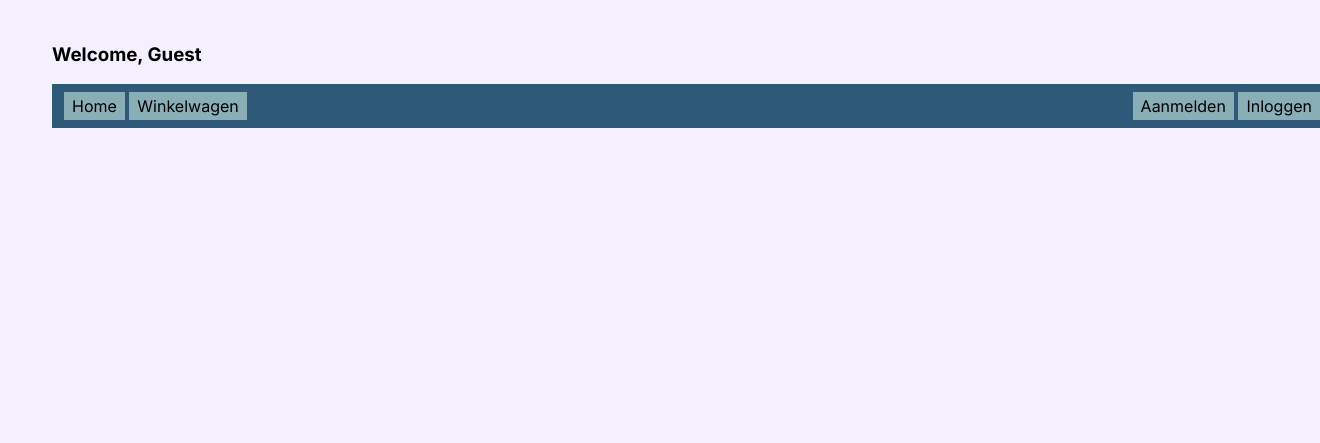
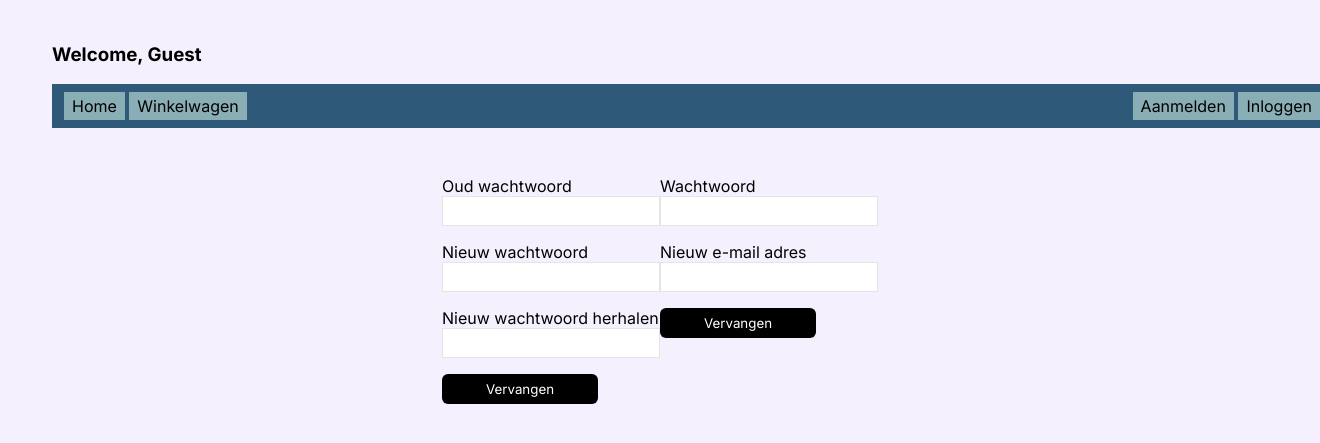
Before and after one commit to NikkieDev/Webshop-project__school, a PHP site: page /user/instellingen.php in a window 1320 px wide. Shown: the top 443 px of the page. Run offline with PHP 8.4, Linux system fonts and the light colour scheme; data comes from the database, SQL or seed files in the repository.

Commit message:
e-mail & password reset

```diff
--- a/features.txt
+++ b/features.txt
@@ -28,10 +28,12 @@ Nav everywhere
 
 To do for all inputs:
 Security, htmlspecialchars, don't trust user!!!
+CSRF?
 
 also must:
 product categories
 
 could have:
+Mailing functionality
 order Ajax folder into subdirectories to clean the URL (/order/cancel.php instead of cancelOrder.php)
 rebuild ajax js functions into a more organized ajax.js with possible HTTP Client
--- a/src/account-aanmaken.php
+++ b/src/account-aanmaken.php
@@ -40,7 +40,6 @@ if ($_SERVER['REQUEST_METHOD'] === 'POST') {
     <meta charset="UTF-8">
     <meta name="viewport" content="width=device-width, initial-scale=1.0">
     <link rel="stylesheet" href="/css/lib.css">
-    <!-- <link rel="stylesheet" href="/css/account-aanmaken.css"> -->
     <title>Account aanmaken</title>
 </head>
 <body>
--- a/src/lib/FingerprintService.php
+++ b/src/lib/FingerprintService.php
@@ -28,7 +28,6 @@ class FingerprintService
 
     private function __construct()
     {
-
         $this->session = SessionManager::getInstance();
         $this->userRepository = new UserRepository();
         $this->userService = UserService::getInstance();
@@ -85,6 +84,17 @@ class FingerprintService
         $this->userService->setGuest($this->user);
     }
 
+    public function verifyPassword(string $password)
+    {
+        $userSavedPass = $this->userRepository->getUserCredentialsByUuid($this->getUser());
+
+        if (!$userSavedPass) {
+            return false;
+        }
+
+        return password_verify($password, $userSavedPass);
+    }
+
     private function clearUserCookie()
     {
         setcookie('user', '', -1, '/');
--- a/src/lib/UserService.php
+++ b/src/lib/UserService.php
@@ -62,4 +62,15 @@ class UserService
         setcookie('user', $user->getUuid(), time() + (86400 * 90), '/');
         $_COOKIE['user'] = $user->getUuid();
     }
+
+    public function setPassword(string $password)
+    {
+        $passw = password_hash($password, PASSWORD_DEFAULT);
+        $this->userRepository->updatePassword($this->getUser(), $passw);
+    }
+
+    public function setMail(string $mail)
+    {
+        $this->userRepository->updateMail($this->getUser(), $mail);
+    }
 }
--- a/src/lib/repository/UserRepository.php
+++ b/src/lib/repository/UserRepository.php
@@ -38,6 +38,22 @@ final class UserRepository extends BaseRepository
         } else {
             throw new Exception("Uw wachtwoord klopt niet.");
         }
+    }
+
+    public function getUserCredentialsByUuid($uuid)
+    {
+        $stmt = $this->getConnection()->prepare("
+            SELECT password FROM User WHERE uuid = :uuid LIMIT 1
+        ");
+
+        $stmt->execute([":uuid"=> $uuid]);
+        $result = $stmt->fetch();
+
+        if (!$result) {
+            return null;
+        }
+
+        return $result['password'];
     }
 
     public function userWithEmailExists($email): bool | string
@@ -90,4 +106,22 @@ final class UserRepository extends BaseRepository
         $stmt = $this->getConnection()->prepare('DELETE FROM User WHERE uuid = :uuid');
         $stmt->execute([':uuid' => $uuid]);
     }
+
+    public function updatePassword(string $uuid, string $passwordHash)
+    {
+        $stmt = $this->getConnection()->prepare('
+            UPDATE User SET password = :hash WHERE uuid = :uuid
+        ');
+
+        $stmt->execute([':hash' => $passwordHash, ':uuid'=> $uuid]);
+    }
+
+    public function updateMail(string $uuid, string $mail)
+    {
+        $stmt = $this->getConnection()->prepare('
+            UPDATE User SET email = :mail WHERE uuid = :uuid
+        ');
+
+        $stmt->execute([':mail' => $mail, ':uuid'=> $uuid]);
+    }
 }
--- a/src/user/instellingen.php
+++ b/src/user/instellingen.php
@@ -5,9 +5,76 @@ session_start();
 
 require_once __DIR__ . "/../lib/FingerprintService.php";
 require_once __DIR__ . "/../lib/SessionManager.php";
+require_once __DIR__ . "/../lib/UserService.php";
 
 $fingerprint = FingerprintService::getInstance();
+$user = UserService::getInstance();
 $session = SessionManager::getInstance();
+
+
+function requiredBodyExists(array $body): bool
+{
+    foreach ($body as $field) {
+        if (!isset($_POST[$field])) {
+            return false;
+        }
+    }
+
+    return true;
+}
+
+function resetPassword()
+{
+    global $fingerprint, $user;
+
+    $passwordVerified = $fingerprint->verifyPassword($_POST['old-password']);
+
+    if (!$passwordVerified) {
+        header("Location: instellingen.php?error=Uw wachtwoord klopt niet.");
+        return;
+    } else if ($_POST['new-password'] !== $_POST['new-password-confirm']) {
+        header("Location: instellingen.php?error=De wachtwoorden moeten overeen komen.");
+        return;
+    }
+
+    $user->setPassword($_POST['new-password']);
+    return;
+}
+
+function resetMail()
+{
+    global $fingerprint, $user;
+
+    $passwordVerified = $fingerprint->verifyPassword($_POST['password']);
+
+    if (!$passwordVerified) {
+        header("Location: instellingen.php?error=Uw wachtwoord klopt niet.");
+        return;
+    }
+
+    $user->setMail($_POST['new-mail']);
+    return;
+}
+
+if ("POST" === $_SERVER["REQUEST_METHOD"]) {
+    $requestType = '';
+
+    if (!isset($_POST["request-type"])) {
+        return;
+    }
+
+    $requestType = $_POST["request-type"];
+
+    if ('password-reset' === $requestType && requiredBodyExists(['old-password', 'new-password', 'new-password-confirm'])) {
+        resetPassword();
+        header("Location: instellingen.php?msg=Uw wachtwoord is aangepast");
+        return;
+    } else if ('mail-reset' === $requestType && requiredBodyExists(['password', 'new-mail'])) {
+        resetMail();
+        header("Location: instellingen.php?msg=Uw e-mail is aangepast");
+        return;
+    }
+}
 
 ?>
 
@@ -22,9 +89,42 @@ $session = SessionManager::getInstance();
 <body>
     <?php include __DIR__ ."/../partials/header.php" ?>
     <section class="instellingen-wrapper">
-        <!-- reset password -->
-        <!-- reset email -->
-        <!-- delete account -->
+        <?php if (isset($_GET['error'])) { ?>
+            <div class="flash-card flash-warning"><span class="flash-content"><?= $_GET['error']; ?></span></div>
+        <?php } else if (isset($_GET['msg'])) { ?>
+            <div class="flash-card flash-success"><span class="flash-content"><?= $_GET['msg']; ?></span></div>
+        <?php } ?>
+        <form method="POST" class="password-form">
+            <input type="hidden" name="request-type" value="password-reset">
+            <div class="input-wrapper">
+                <label for="old-password">Oud wachtwoord</label>
+                <input type="password" name="old-password" required>
+            </div>
+            <div class="input-wrapper">
+                <label for="new-password">Nieuw wachtwoord</label>
+                <input type="password" name="new-password" required>
+            </div>
+            <div class="input-wrapper">
+                <label for="new-password-confirm">Nieuw wachtwoord herhalen</label>
+                <input type="password" name="new-password-confirm" required>
+            </div>
+
+            <button type="submit">Vervangen</button>
+        </form>
+
+        <form method="POST" class="mail-form">
+            <input type="hidden" name="request-type" value="mail-reset">
+            <div class="input-wrapper">
+                <label for="password">Wachtwoord</label>
+                <input type="password" name="password" required>
+            </div>
+            <div class="input-wrapper">
+                <label for="new-mail">Nieuw e-mail adres</label>
+                <input type="email" name="new-mail" required>
+            </div>
+
+            <button type="submit">Vervangen</button>
+        </form>
     </section>
 </body>
 </html>
```
Also changed, not shown: src/account.php (deleted).
